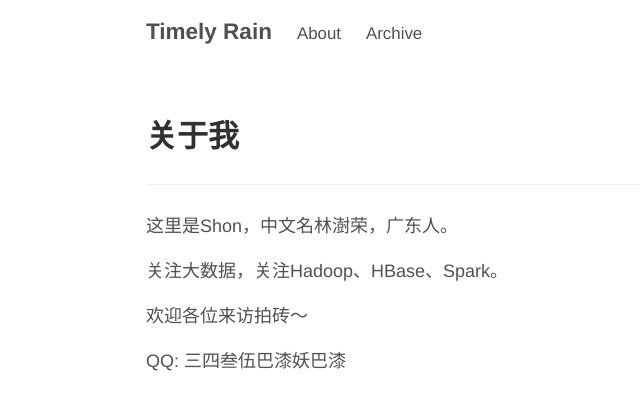
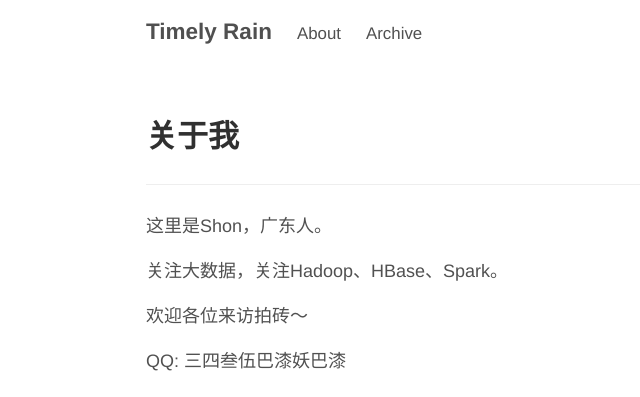
Before and after one commit to lsr1991/lsr1991.github.io, a Jekyll site: the page built from about.md, in a window 1280 px wide. Shown: the top 397 px of the page, without its empty margins (71-711 px from the left). Built offline with Jekyll 4.4.1, drawn with Linux system fonts in a browser that asks for light colours; Markdown is read by kramdown in place of the engine named in the settings.

Commit message:
Update about.md

```diff
--- a/about.md
+++ b/about.md
@@ -5,7 +5,7 @@ title: 关于我
 
 ---
 
-这里是Shon，中文名林澍荣，广东人。
+这里是Shon，广东人。
 
 关注大数据，关注Hadoop、HBase、Spark。
 
```
